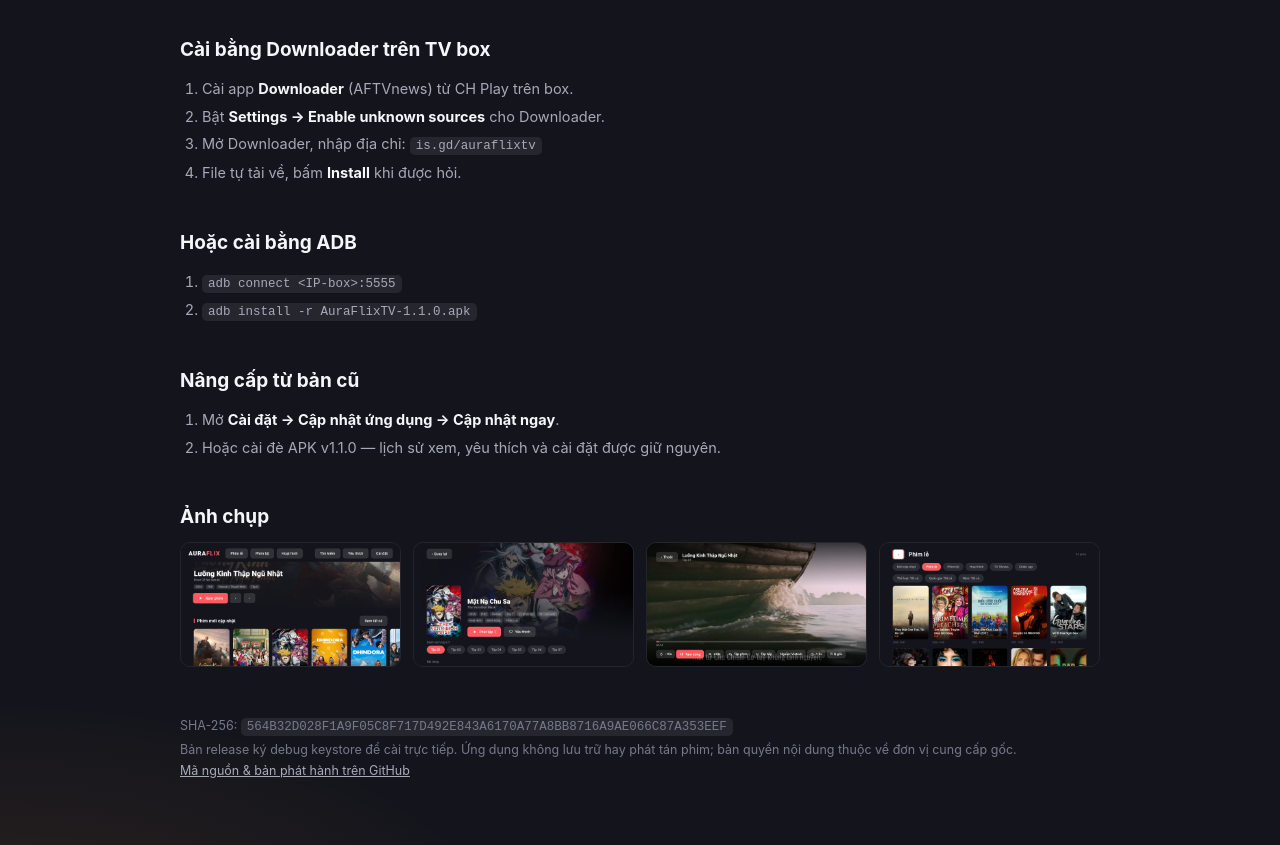
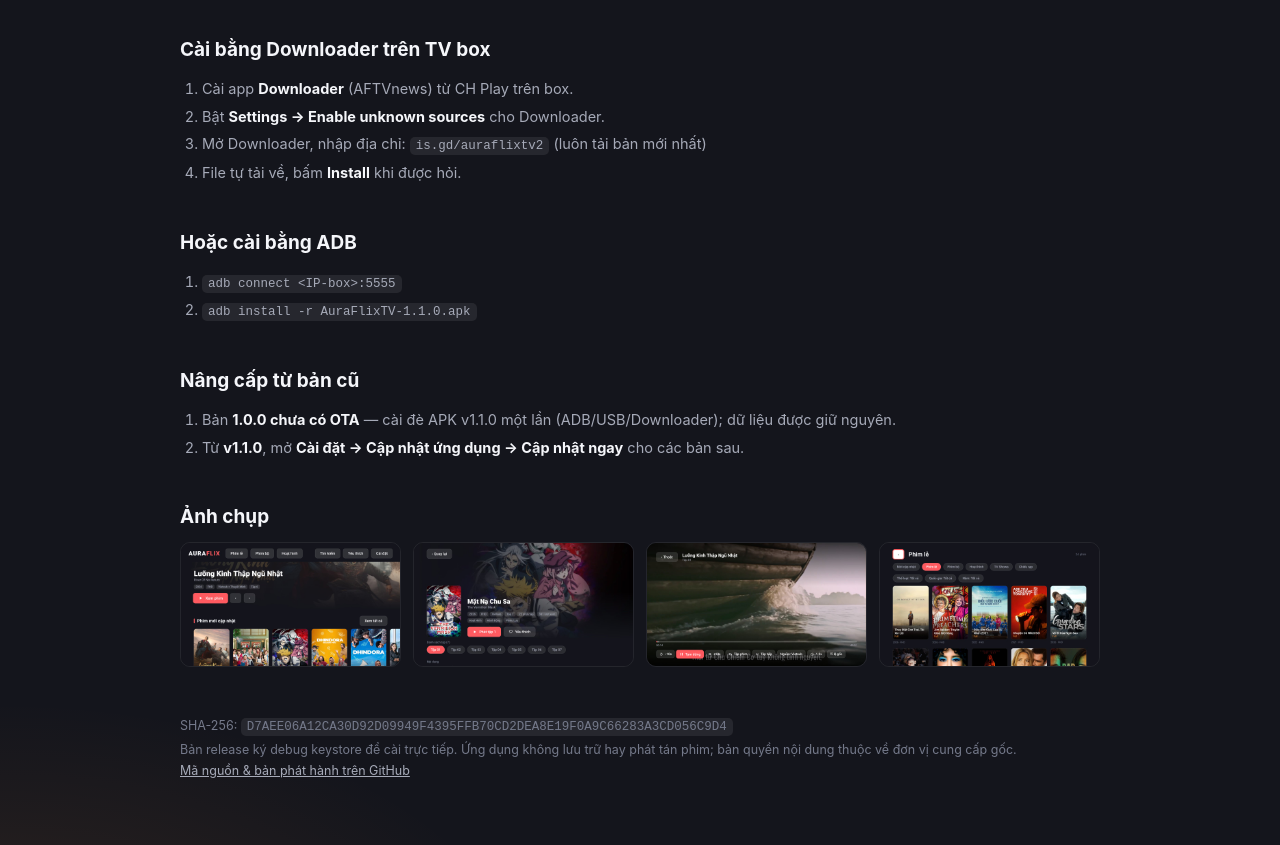
Before and after one commit to haokiet97/auraflix_tv_release, a plain HTML site: page index.html in a window 1280 px wide. Shown: the part 720-1565 px from the top of the page. Drawn offline with Linux system fonts and the light colour scheme.

Commit message:
release 1.1.0: final APK, OTA notes and download links

```diff
--- a/index.html
+++ b/index.html
@@ -105,7 +105,7 @@
   <ol>
     <li>Cài app <b>Downloader</b> (AFTVnews) từ CH Play trên box.</li>
     <li>Bật <b>Settings → Enable unknown sources</b> cho Downloader.</li>
-    <li>Mở Downloader, nhập địa chỉ: <code>is.gd/auraflixtv</code></li>
+    <li>Mở Downloader, nhập địa chỉ: <code>is.gd/auraflixtv2</code> (luôn tải bản mới nhất)</li>
     <li>File tự tải về, bấm <b>Install</b> khi được hỏi.</li>
   </ol>
 
@@ -117,8 +117,8 @@
 
   <h2>Nâng cấp từ bản cũ</h2>
   <ol>
-    <li>Mở <b>Cài đặt → Cập nhật ứng dụng → Cập nhật ngay</b>.</li>
-    <li>Hoặc cài đè APK v1.1.0 — lịch sử xem, yêu thích và cài đặt được giữ nguyên.</li>
+    <li>Bản <b>1.0.0 chưa có OTA</b> — cài đè APK v1.1.0 một lần (ADB/USB/Downloader); dữ liệu được giữ nguyên.</li>
+    <li>Từ <b>v1.1.0</b>, mở <b>Cài đặt → Cập nhật ứng dụng → Cập nhật ngay</b> cho các bản sau.</li>
   </ol>
 
   <h2>Ảnh chụp</h2>
@@ -130,7 +130,7 @@
   </div>
 
   <footer>
-    SHA-256: <code>564B32D028F1A9F05C8F717D492E843A6170A77A8BB8716A9AE066C87A353EEF</code><br>
+    SHA-256: <code>D7AEE06A12CA30D92D09949F4395FFB70CD2DEA8E19F0A9C66283A3CD056C9D4</code><br>
     Bản release ký debug keystore để cài trực tiếp. Ứng dụng không lưu trữ hay phát tán phim;
     bản quyền nội dung thuộc về đơn vị cung cấp gốc.<br>
     <a href="https://github.com/haokiet97/auraflix_tv_release">Mã nguồn &amp; bản phát hành trên GitHub</a>
```
Also changed, not shown: 4 other files.
